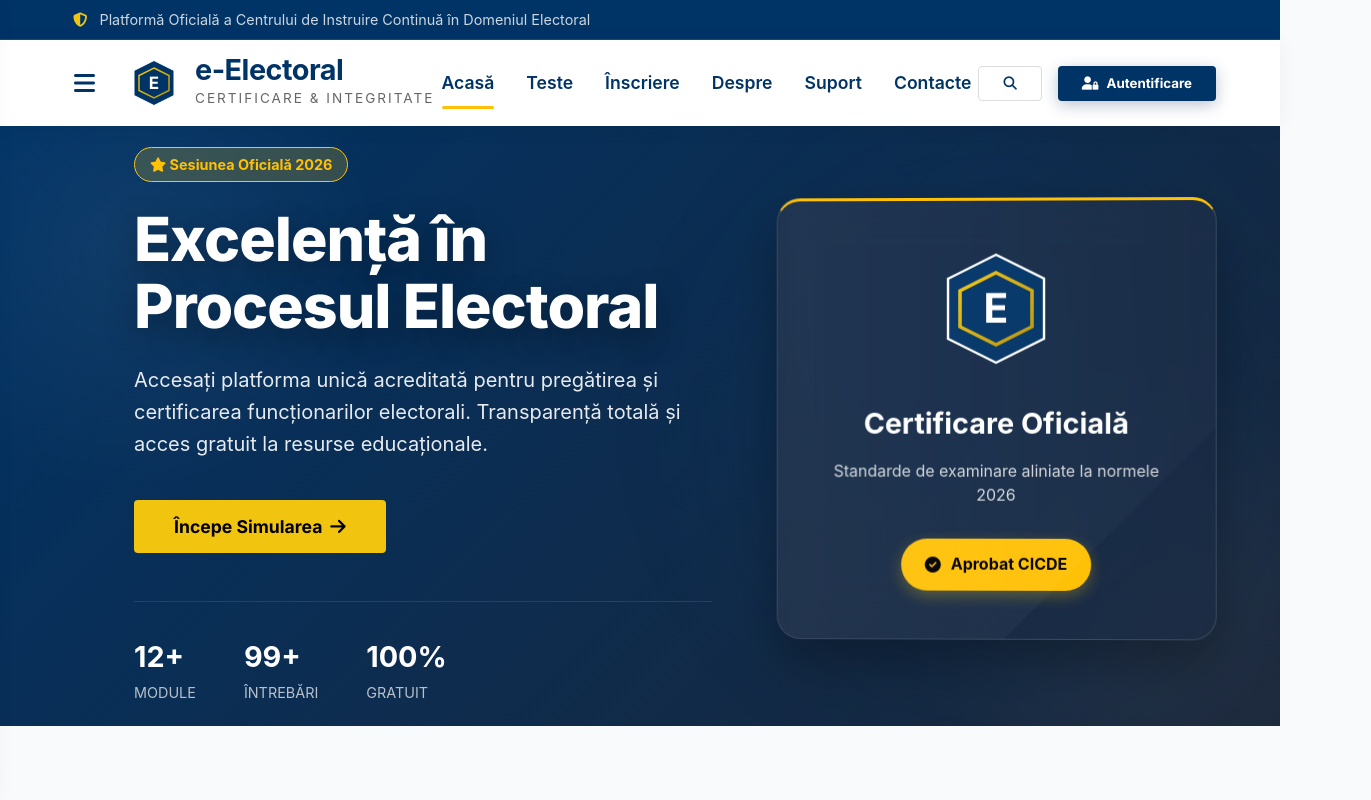
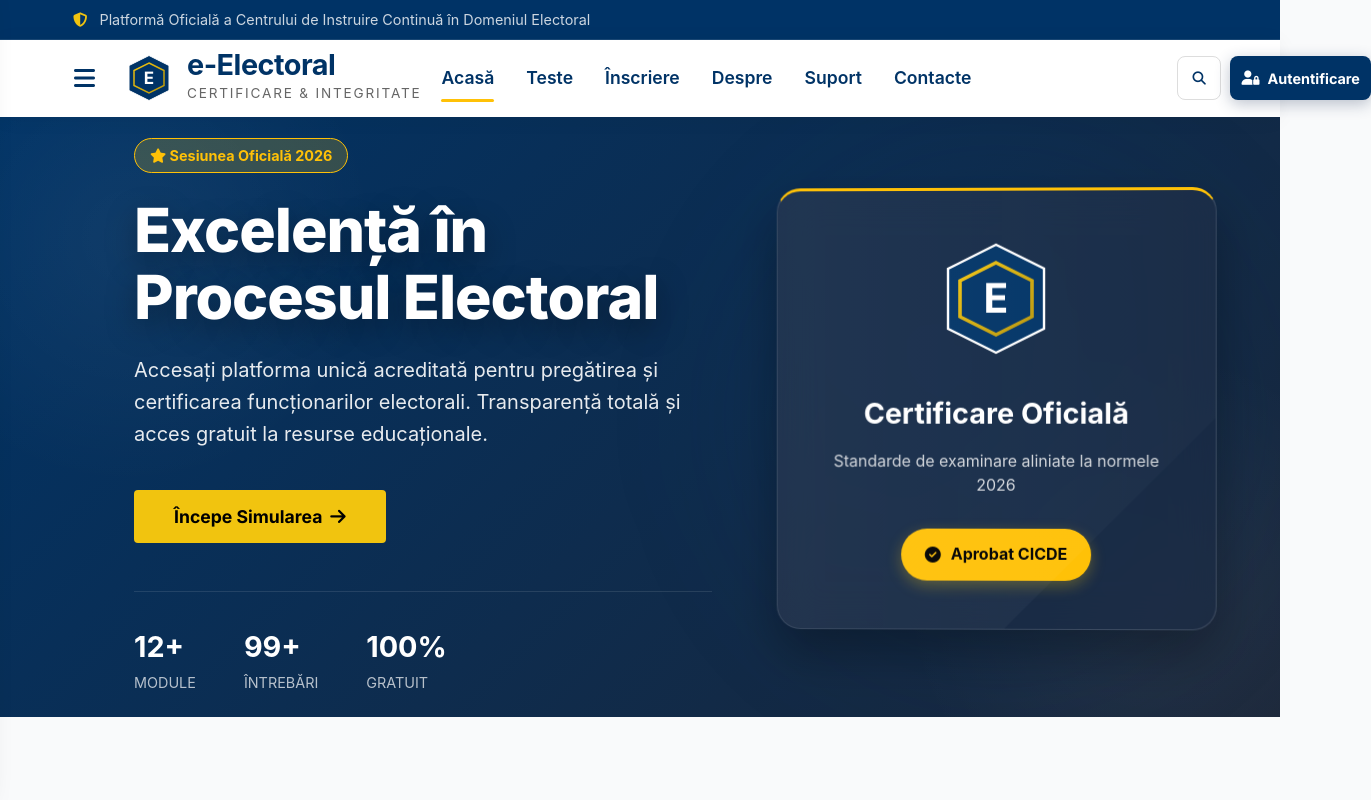
Before and after one commit to roscaiana/Proiect-MRSTweb, a React (Vite) app in the folder frontend/: page / in a window 1280 px wide. Shown: the top 800 px of the page, 1371 px wide, since content can reach past the window. Built offline with nearby package versions, Linux system fonts and the light colour scheme.

Commit message:
refined header spacing and button sizing

```diff
--- a/frontend/src/components/Header/Header.css
+++ b/frontend/src/components/Header/Header.css
@@ -1,7 +1,7 @@
 .main-header {
     background: #ffffff;
-    padding: 1rem 0;
-    box-shadow: 0 2px 20px rgba(0,0,0,0.05);
+    padding: 0.7rem 0;
+    box-shadow: 0 2px 20px rgba(0, 0, 0, 0.05);
     position: sticky;
     top: 0;
     z-index: 2000;
@@ -12,7 +12,7 @@
 .header-left {
     display: flex;
     align-items: center;
-    gap: 1.5rem;
+    gap: 1.2rem;
 }
 
 .sidebar-trigger {
@@ -29,14 +29,14 @@
 }
 
 .sidebar-trigger:hover {
-    color: #FFC107;
+    color: #ffc107;
     transform: scale(1.1);
 }
 
 .logo-area {
     display: flex;
     align-items: center;
-    gap: 1rem;
+    gap: 0.8rem;
 }
 
 .logo-emblem {
@@ -57,7 +57,8 @@
     font-size: 0.85rem;
     color: #666;
     text-transform: uppercase;
-    letter-spacing: 2px;
+    letter-spacing: 1.8px;
+    white-space: nowrap;
 }
 
 .main-nav ul {
@@ -65,12 +66,16 @@
     gap: 2rem;
 }
 
+.main-nav {
+    margin-left: 1.25rem;
+}
+
 .main-nav a {
     font-size: 1.1rem;
     font-weight: 600;
     color: #003366;
     position: relative;
-    padding: 10px 0;
+    padding: 8px 0;
     transition: color 0.3s ease;
 }
 
@@ -81,7 +86,7 @@
     left: 0;
     width: 0;
     height: 3px;
-    background: #FFC107;
+    background: #ffc107;
     border-radius: 2px;
     transition: width 0.3s ease;
 }
@@ -96,13 +101,58 @@
 
 .header-actions {
     display: flex;
-    gap: 1rem;
+    align-items: center;
+    gap: 0.55rem;
+    min-width: 400px;
+    justify-content: flex-end;
+}
+
+.header-actions .btn {
+    border-radius: 8px;
+}
+
+.header-actions .btn-outline:first-child {
+    width: 44px;
+    min-width: 44px;
+    height: 44px;
+    padding: 0;
+    justify-content: center;
+}
+
+.header-actions .btn-primary {
+    min-width: 126px;
+    height: 44px;
+    justify-content: center;
+    padding: 0 0.72rem;
+    font-size: 0.9rem;
+}
+
+.btn-logout {
+    min-width: 126px;
+    height: 44px;
+    padding: 0 0.72rem;
+    font-size: 0.83rem;
+    border-color: #cfd8e3;
+    color: #2d4666;
+    justify-content: center;
+}
+
+.btn-logout:hover {
+    border-color: #ef4444;
+    color: #ef4444;
+    background: #fff5f5;
+}
+
+.btn-logout.is-hidden {
+    visibility: hidden;
+    pointer-events: none;
 }
 
 @media (max-width: 992px) {
     .header-actions {
         display: none;
     }
+
     .main-nav {
         display: none;
     }
```
